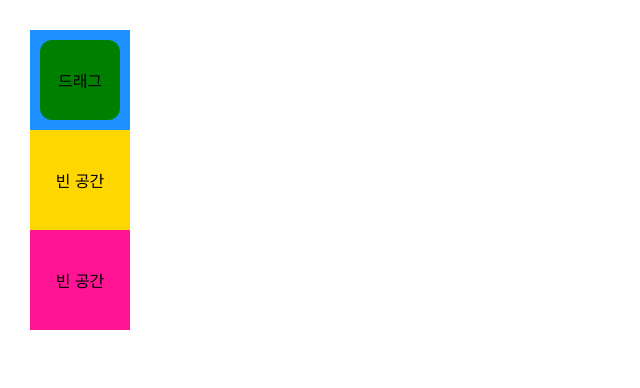
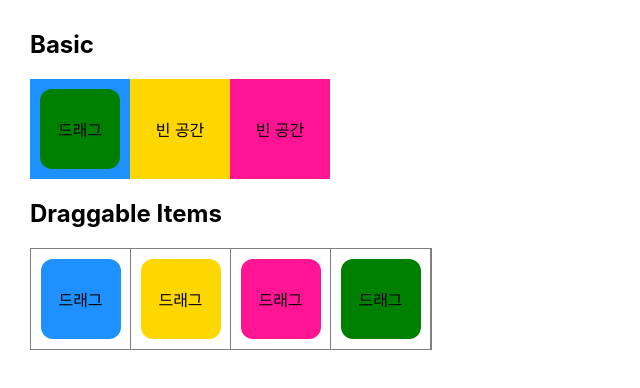
Before and after one commit to socratone/simple-dnd-kit, a React (Create React App) app: page / in a window 1280 px wide. Shown: the top 388 px of the page, without its empty margins (0-640 px from the left). Built offline with nearby package versions, Linux system fonts and the light colour scheme.

Commit message:
feat: draggable items 구현

```diff
--- a/src/App.js
+++ b/src/App.js
@@ -1,35 +1,15 @@
 import './App.css';
-import { DndContext } from '@dnd-kit/core';
-import Draggable from './Draggable';
-import Droppable from './Droppable';
-import { useState } from 'react';
+import Basic from './Basic';
+import DraggableItems from './DraggableItems';
 
 function App() {
-  const containers = ['dodgerblue', 'gold', 'deeppink'];
-  const [parent, setParent] = useState('dodgerblue');
-
   return (
-    <DndContext onDragEnd={handleDragEnd}>
-      {containers.map((id) => (
-        // We updated the Droppable component so it would accept an `id`
-        // prop and pass it to `useDroppable`
-        <Droppable key={id} id={id}>
-          {parent === id ? (
-            <Draggable id="draggable">드래그</Draggable>
-          ) : (
-            '빈 공간'
-          )}
-        </Droppable>
-      ))}
-    </DndContext>
+    <div>
+      <h2>Basic</h2>
+      <Basic />
+      <h2>Draggable Items</h2>
+      <DraggableItems />
+    </div>
   );
-
-  function handleDragEnd(event) {
-    const { over } = event;
-    const currentParent = parent;
-    // If the item is dropped over a container, set it as the parent
-    // otherwise reset the parent to `null`
-    setParent(over ? over.id : currentParent);
-  }
 }
 export default App;
--- /dev/null
+++ b/src/Basic/index.jsx
@@ -0,0 +1,42 @@
+import styled from 'styled-components';
+import { DndContext } from '@dnd-kit/core';
+import Draggable from './Draggable';
+import Droppable from './Droppable';
+import { useState } from 'react';
+
+const Basic = () => {
+  const containers = ['dodgerblue', 'gold', 'deeppink'];
+  const [parent, setParent] = useState('dodgerblue');
+
+  return (
+    <Container>
+      <DndContext onDragEnd={handleDragEnd}>
+        {containers.map((id) => (
+          // We updated the Droppable component so it would accept an `id`
+          // prop and pass it to `useDroppable`
+          <Droppable key={id} id={id}>
+            {parent === id ? (
+              <Draggable id="draggable">드래그</Draggable>
+            ) : (
+              '빈 공간'
+            )}
+          </Droppable>
+        ))}
+      </DndContext>
+    </Container>
+  );
+
+  function handleDragEnd(event) {
+    const { over } = event;
+    const currentParent = parent;
+    // If the item is dropped over a container, set it as the parent
+    // otherwise reset the parent to `null`
+    setParent(over ? over.id : currentParent);
+  }
+};
+
+const Container = styled.div`
+  display: flex;
+`;
+
+export default Basic;
--- /dev/null
+++ b/src/DraggableItems/Draggable.jsx
@@ -0,0 +1,38 @@
+import styled from 'styled-components';
+import { useDraggable } from '@dnd-kit/core';
+
+const Draggable = ({ id, color, children }) => {
+  const { attributes, listeners, setNodeRef, transform } = useDraggable({
+    id,
+  });
+  const style = transform
+    ? {
+        transform: `translate3d(${transform.x}px, ${transform.y}px, 0)`,
+      }
+    : undefined;
+
+  return (
+    <Container
+      ref={setNodeRef}
+      color={color}
+      style={style}
+      {...listeners}
+      {...attributes}
+    >
+      {children}
+    </Container>
+  );
+};
+
+const Container = styled.div`
+  background: ${(props) => props.color};
+  display: flex;
+  justify-content: center;
+  align-items: center;
+  cursor: pointer;
+  width: 80px;
+  height: 80px;
+  border-radius: 12px;
+`;
+
+export default Draggable;
--- /dev/null
+++ b/src/DraggableItems/Droppable.jsx
@@ -0,0 +1,30 @@
+import styled from 'styled-components';
+import { useDroppable } from '@dnd-kit/core';
+
+const Droppable = ({ id, children }) => {
+  const { isOver, setNodeRef } = useDroppable({
+    id,
+  });
+
+  return (
+    <Container
+      ref={setNodeRef}
+      style={{
+        border: isOver ? '5px solid black' : undefined,
+      }}
+    >
+      {children}
+    </Container>
+  );
+};
+
+const Container = styled.div`
+  display: flex;
+  justify-content: center;
+  align-items: center;
+  width: 100px;
+  height: 100px;
+  box-sizing: border-box;
+`;
+
+export default Droppable;
--- /dev/null
+++ b/src/DraggableItems/index.jsx
@@ -0,0 +1,88 @@
+import styled from 'styled-components';
+import { DndContext } from '@dnd-kit/core';
+import Draggable from './Draggable';
+import Droppable from './Droppable';
+import { useState } from 'react';
+
+const DraggableItems = () => {
+  const [items, setItems] = useState([
+    {
+      id: '1',
+      color: 'dodgerblue',
+    },
+    {
+      id: '2',
+      color: 'gold',
+    },
+    {
+      id: '3',
+      color: 'deeppink',
+    },
+    {
+      id: '4',
+      color: 'green',
+    },
+  ]);
+
+  const handleDragEnd = (event) => {
+    const { active, over } = event;
+
+    const getOverIndex = () => {
+      for (let i = 0; i < items.length; i++) {
+        if (items[i].id === over.id) {
+          return i;
+        }
+      }
+    };
+
+    const movedItem = items.find((item) => active.id === item.id);
+    const newItems = items.slice();
+
+    // 배열에 먼저 추가한다.
+    const overIndex = getOverIndex();
+    newItems.splice(overIndex, 0, movedItem);
+
+    // 원본을 지운다.
+    let originalIndex;
+    for (let i = 0; i < newItems.length; i++) {
+      // 새로 추가한 곳은 지나친다.
+      if (i === overIndex) continue;
+      if (newItems[i].id === movedItem.id) {
+        originalIndex = i;
+        break;
+      }
+    }
+    newItems.splice(originalIndex, 1);
+
+    setItems(newItems);
+  };
+
+  return (
+    <Container>
+      <DndContext onDragEnd={handleDragEnd}>
+        {items.map((item) => (
+          <Droppable key={item.id} id={item.id}>
+            <Draggable id={item.id} color={item.color}>
+              드래그
+            </Draggable>
+          </Droppable>
+        ))}
+      </DndContext>
+    </Container>
+  );
+};
+
+const Container = styled.div`
+  display: inline-flex;
+  border: 1px solid grey;
+
+  & > * {
+    border-right: 1px solid grey;
+  }
+
+  & > *:last-child {
+    border-right: 0;
+  }
+`;
+
+export default DraggableItems;
```
Also changed, not shown: src/Basic/Draggable.jsx (renamed from src/Draggable.jsx), src/Basic/Droppable.jsx (renamed from src/Droppable.jsx).
